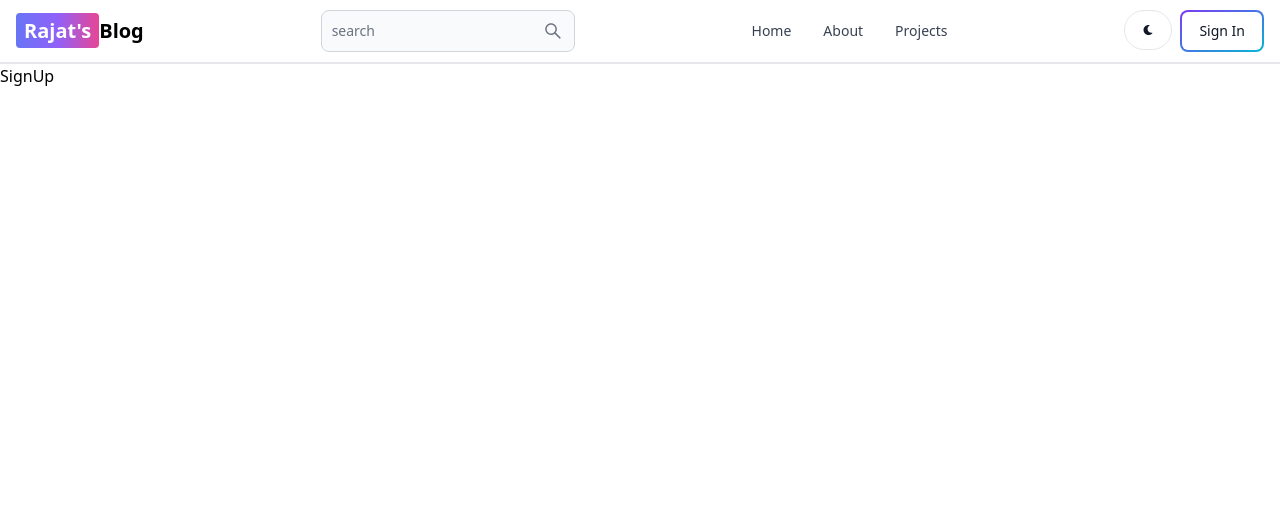
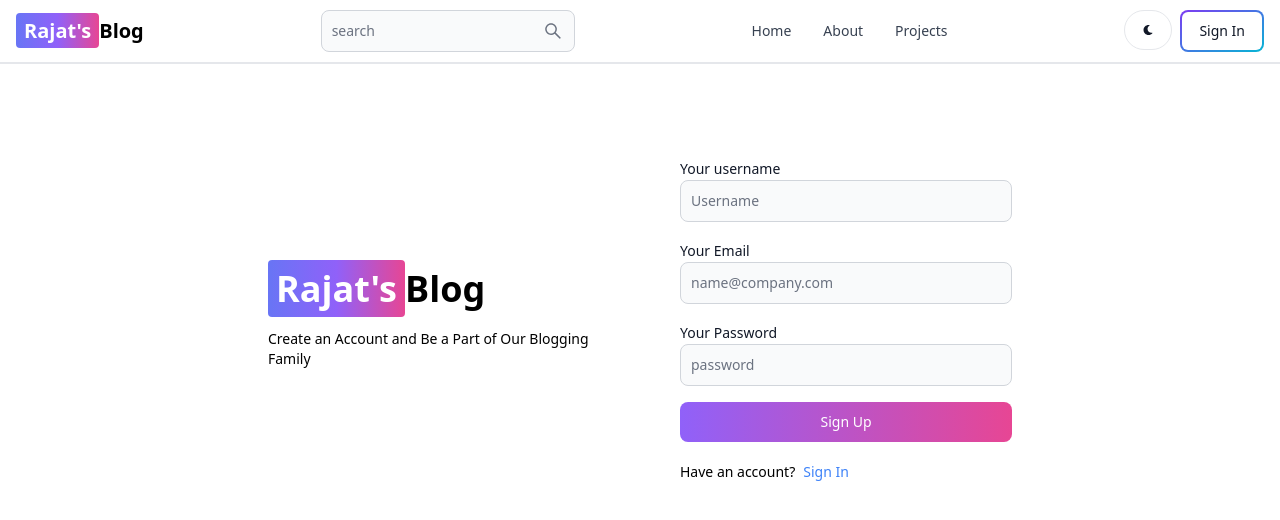
Before and after one commit to rsonaniya/02MERN-BLOG, a React (Vite) app in the folder client/: page /sign-up in a window 1280 px wide. Shown: the top 520 px of the page. Built offline with nearby package versions, Linux system fonts and the light colour scheme.

Commit message:
Created signup page ui

```diff
--- a/client/src/pages/SignIn.jsx
+++ b/client/src/pages/SignIn.jsx
@@ -1,5 +1,5 @@
 const SignIn = () => {
-  return <div>SignIn</div>;
+  return <div></div>;
 };
 
 export default SignIn;
--- a/client/src/pages/SignUp.jsx
+++ b/client/src/pages/SignUp.jsx
@@ -1,5 +1,54 @@
+import { Link } from "react-router-dom";
+import { Button, Label, TextInput } from "flowbite-react";
 const SignUp = () => {
-  return <div>SignUp</div>;
+  return (
+    <div className="min-h-screen mt-20">
+      <div className="flex p-3 max-w-3xl mx-auto flex-col md:flex-row md:items-center gap-20">
+        {/* left */}
+        <div className="flex-1">
+          <Link to="/" className="font-bold dark:text-white text-4xl">
+            <span className="px-2 py-1 bg-gradient-to-r from-indigo-500 via-purple-500 to-pink-500 rounded text-white">
+              Rajat&apos;s
+            </span>
+            Blog
+          </Link>
+          <p className="text-sm mt-5">
+            Create an Account and Be a Part of Our Blogging Family
+          </p>
+        </div>
+        {/* right */}
+        <div className="flex-1">
+          <form className="flex flex-col gap-4">
+            <div className="">
+              <Label value="Your username" />
+              <TextInput type="text" placeholder="Username" id="username" />
+            </div>
+            <div className="">
+              <Label value="Your Email" />
+              <TextInput
+                type="email"
+                placeholder="name@company.com"
+                id="email"
+              />
+            </div>
+            <div className="">
+              <Label value="Your Password" />
+              <TextInput type="password" placeholder="password" id="password" />
+            </div>
+            <Button gradientDuoTone="purpleToPink" type="submit">
+              Sign Up
+            </Button>
+          </form>
+          <div className="flex gap-2 text-sm mt-5">
+            <span>Have an account?</span>
+            <Link to="sign-in" className="text-blue-500">
+              Sign In
+            </Link>
+          </div>
+        </div>
+      </div>
+    </div>
+  );
 };
 
 export default SignUp;
```
